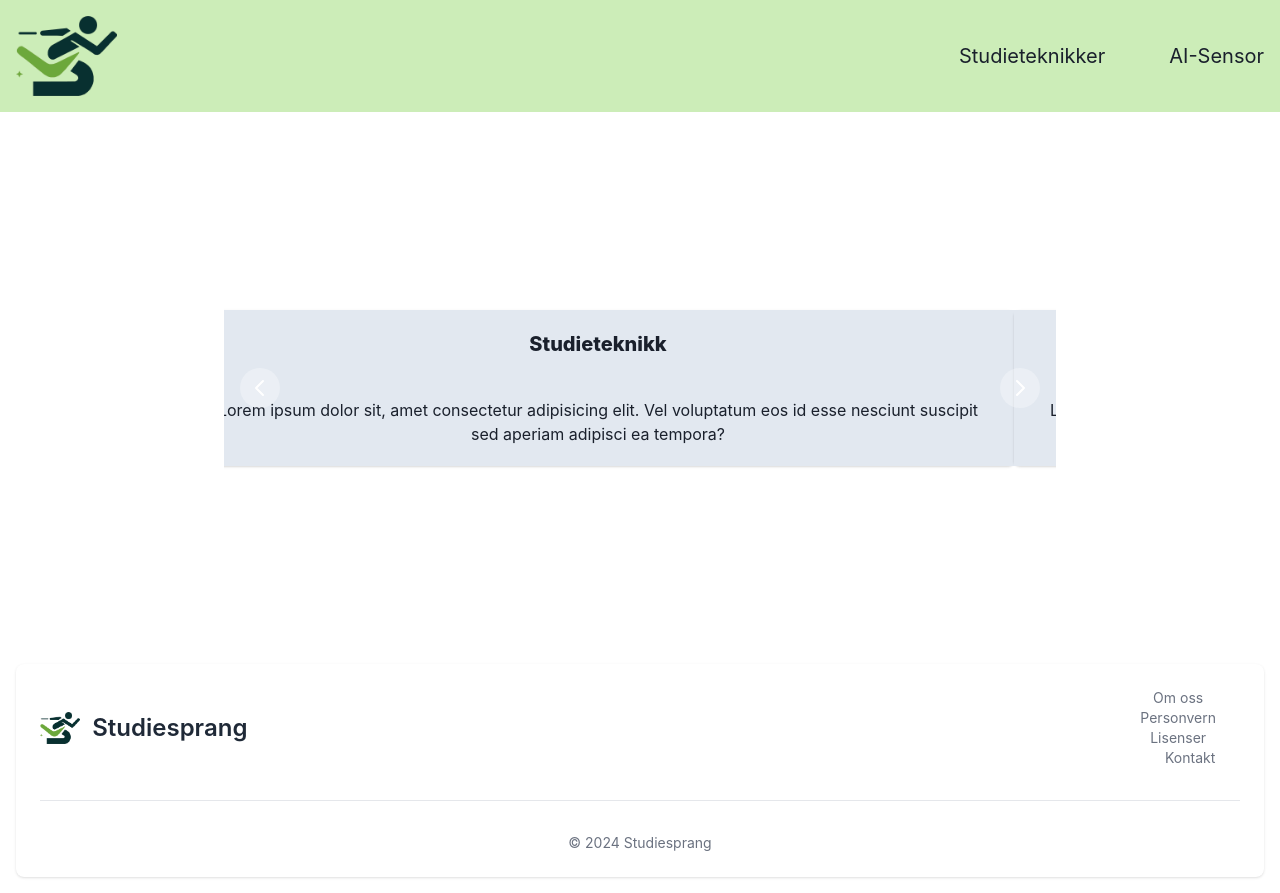
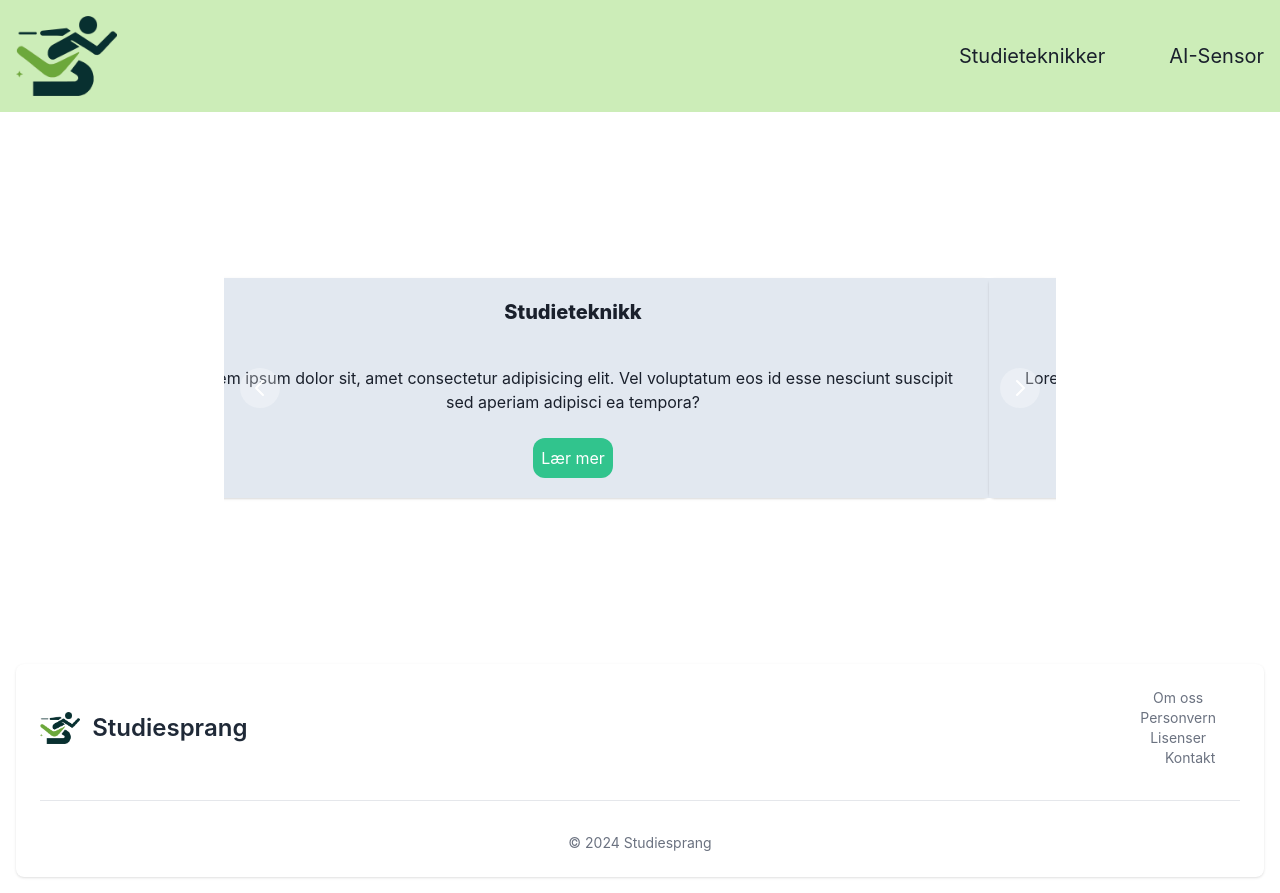
Before and after one commit to ayoubzann/Studiesprang, a React (Vite) app in the folder Studiesprang/: page /studieteknikker in a window 1280 px wide. Built offline with nearby package versions, Linux system fonts and the light colour scheme.

Commit message:
Added page

```diff
--- a/Studiesprang/src/pages/Studieteknikker/Studieteknikker.jsx
+++ b/Studiesprang/src/pages/Studieteknikker/Studieteknikker.jsx
@@ -1,10 +1,20 @@
-import { Card, CardHeader, CardBody} from "@chakra-ui/react";
+import { Card, CardHeader, CardBody } from "@chakra-ui/react";
 import "./Studieteknikker.css";
 import { Carousel } from "flowbite-react";
+import Studieteknikkside from "./Studieteknikkside";
+import { useState } from "react";
+import { FcLeft } from "react-icons/fc";
+
 
 const Studieteknikker = () => {
+  const [showMore, setShowMore] = useState(false);
+
+  const handleLearnMore = () => {
+    setShowMore(!showMore);
+  };
   return (
-    <div className="studieteknikk flex flex-wrap">
+    <div className="studieteknikk flex flex-col ">
+      {!showMore ? (
         <Carousel className="carousel">
           <Card>
             <div className="bg-slate-200">
@@ -12,7 +22,17 @@ const Studieteknikker = () => {
                 <h2 className="text-xl font-extrabold">Studieteknikk</h2>
               </CardHeader>
               <CardBody>
-             Lorem ipsum dolor sit, amet consectetur adipisicing elit. Vel voluptatum eos id esse nesciunt suscipit sed aperiam adipisci ea tempora?
+                Lorem ipsum dolor sit, amet consectetur adipisicing elit. Vel
+                voluptatum eos id esse nesciunt suscipit sed aperiam adipisci ea
+                tempora?
+                <br />
+                <br />
+                <button
+                  onClick={handleLearnMore}
+                  className="p-2 bg-green-400 rounded-xl text-white"
+                >
+                  Lær mer
+                </button>
               </CardBody>
             </div>
           </Card>
@@ -22,27 +42,17 @@ const Studieteknikker = () => {
                 <h2 className="text-xl font-extrabold">Studieteknikk</h2>
               </CardHeader>
               <CardBody>
-             Lorem ipsum dolor sit, amet consectetur adipisicing elit. Vel voluptatum eos id esse nesciunt suscipit sed aperiam adipisci ea tempora?
-            </CardBody>
-          </div>
-          </Card>
-          <Card className="">
-        <div className="bg-slate-200">
-            <CardHeader>
-              <h2 className="text-xl font-extrabold">Studieteknikk</h2>
-            </CardHeader>
-            <CardBody>
-             Lorem ipsum dolor sit, amet consectetur adipisicing elit. Vel voluptatum eos id esse nesciunt suscipit sed aperiam adipisci ea tempora?
-            </CardBody>
-          </div>
-          </Card>
-          <Card >
-        <div className="bg-slate-200">
-            <CardHeader>
-              <h2 className="text-xl font-extrabold">Studieteknikk</h2>
-            </CardHeader>
-            <CardBody>
-             Lorem ipsum dolor sit, amet consectetur adipisicing elit. Vel voluptatum eos id esse nesciunt suscipit sed aperiam adipisci ea tempora?
+                Lorem ipsum dolor sit, amet consectetur adipisicing elit. Vel
+                voluptatum eos id esse nesciunt suscipit sed aperiam adipisci ea
+                tempora?
+                <br />
+                <br />
+                <button
+                  onClick={handleLearnMore}
+                  className="p-2 bg-green-400 rounded-xl text-white"
+                >
+                  Lær mer
+                </button>
               </CardBody>
             </div>
           </Card>
@@ -52,14 +62,69 @@ const Studieteknikker = () => {
                 <h2 className="text-xl font-extrabold">Studieteknikk</h2>
               </CardHeader>
               <CardBody>
-             Lorem ipsum dolor sit, amet consectetur adipisicing elit. Vel voluptatum eos id esse nesciunt suscipit sed aperiam adipisci ea tempora?
+                Lorem ipsum dolor sit, amet consectetur adipisicing elit. Vel
+                voluptatum eos id esse nesciunt suscipit sed aperiam adipisci ea
+                tempora?
+                <br />
+                <br />
+                <button
+                  onClick={handleLearnMore}
+                  className="p-2 bg-green-400 rounded-xl text-white"
+                >
+                  Lær mer
+                </button>
               </CardBody>
             </div>
           </Card>
+          <Card>
+            <div className="bg-slate-200">
+              <CardHeader>
+                <h2 className="text-xl font-extrabold">Studieteknikk</h2>
+              </CardHeader>
+              <CardBody>
+                Lorem ipsum dolor sit, amet consectetur adipisicing elit. Vel
+                voluptatum eos id esse nesciunt suscipit sed aperiam adipisci ea
+                tempora?
+                <br />
+                <br />
+                <button
+                  onClick={handleLearnMore}
+                  className="p-2 bg-green-400 rounded-xl text-white"
+                >
+                  Lær mer
+                </button>
+              </CardBody>
+            </div>
+          </Card>
+          <Card>
+            <div className="bg-slate-200">
+              <CardHeader>
+                <h2 className="text-xl font-extrabold">Studieteknikk</h2>
+              </CardHeader>
+              <CardBody>
+                Lorem ipsum dolor sit, amet consectetur adipisicing elit. Vel
+                voluptatum eos id esse nesciunt suscipit sed aperiam adipisci ea
+                tempora?
+                <br />
+                <br />
+                <button
+                  onClick={handleLearnMore}
+                  className="p-2 bg-green-400 rounded-xl text-white"
+                >
+                  Lær mer
+                </button>
+              </CardBody>
+            </div>
+          </Card>
+        </Carousel>
+      ) : (
+        <div className="flex flex-col items-center">
+<button onClick={handleLearnMore} className="text-xl font-bold">🔙 Tilbake</button>
+        <Studieteknikkside  />
+        </div>
+      )}
+    </div>
+  );
+};
 
-      </Carousel>
-    </div>
-  )
-}
-
-export default Studieteknikker
+export default Studieteknikker;
```
Lines whose indentation alone changed are shown as unchanged.
